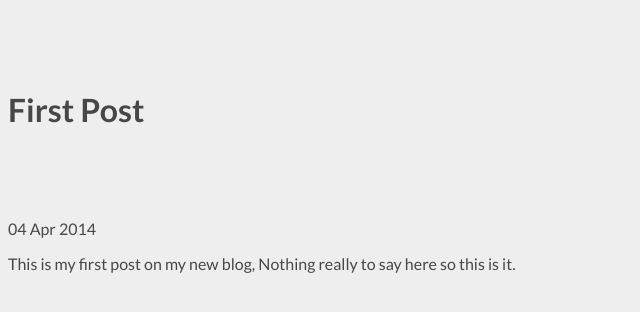
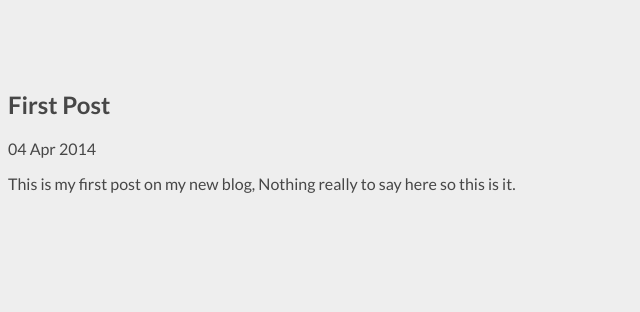
Before and after one commit to thedigitalhawk/thewebwebuild, a Jekyll site: the page built from _posts/2014-03-27-test.markdown, in a window 1280 px wide. Shown: the top 312 px of the page, without its empty margins (0-640 px from the left). Built offline with Jekyll 4.4.1, drawn with Linux system fonts in a browser that asks for light colours; Markdown is read by kramdown in place of the engine named in the settings.

Commit message:
post css 2

```diff
--- a/_layouts/default_post.html
+++ b/_layouts/default_post.html
@@ -19,10 +19,10 @@
         <header></header>
 
         <div class="inner">
-            <div class="post">
+            <article>
                 <h1 class="title">{{ page.title }}</h1>
                 {{ content }}
-            </div>
+            </article>
         </div>
     </body>
 </html>
--- a/css/post.css
+++ b/css/post.css
@@ -7,7 +7,7 @@
     width: 100%;
     max-width: 700px;
 }
-.post{
+article{
     width: 100%;
     margin-top: 90px;
 }
```
